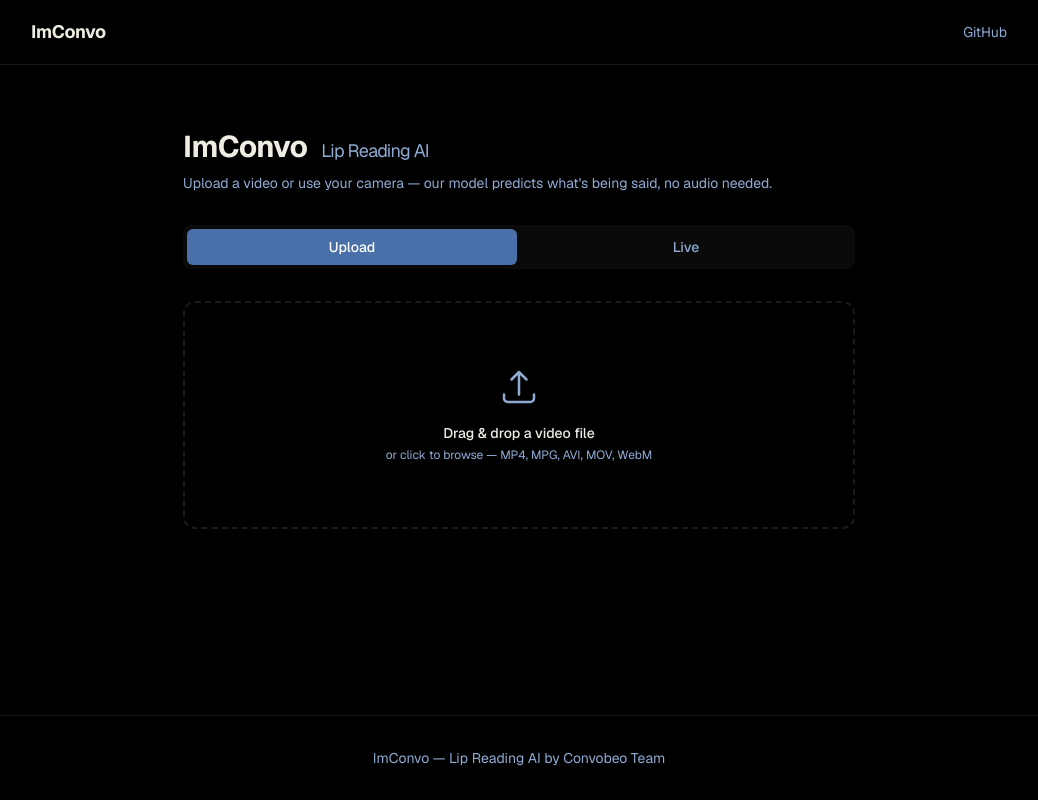
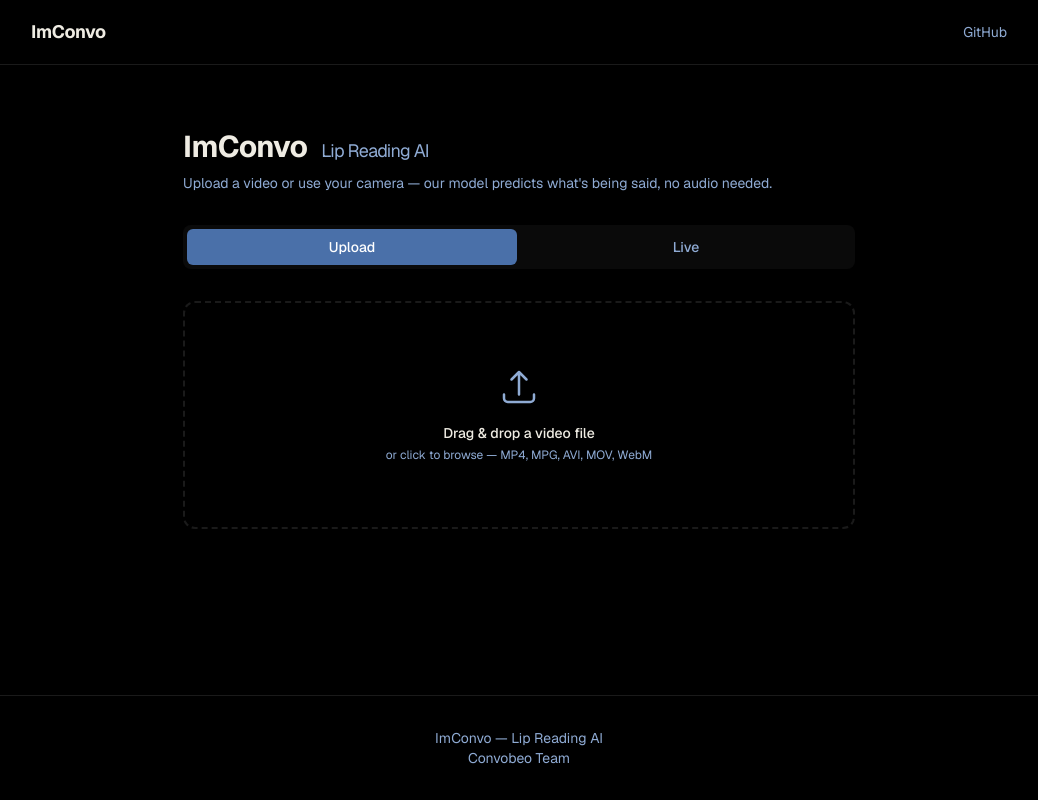
Before and after one commit to somerandomguy-coder/ImConvo, a Next.js app in the folder frontend/: page / in a window 1280 px wide. Shown: the whole page, without its empty margins (121-1159 px from the left). Built offline with nearby package versions, Linux system fonts and the light colour scheme.

Commit message:
feat: CI file
feat: test fe deploy

feat: up ci file

feat: update ci file

feat: update pnpm-workspace

feat: test ci

feat: update ci

feat: update ci

feat: update footer

feat: update ci

feat: update footer

feat: update gitignore

```diff
--- a/frontend/pnpm-workspace.yaml
+++ b/frontend/pnpm-workspace.yaml
@@ -1,3 +1,5 @@
+packages:
+  - "."
 ignoredBuiltDependencies:
   - sharp
   - unrs-resolver
--- a/frontend/src/components/Footer.tsx
+++ b/frontend/src/components/Footer.tsx
@@ -2,7 +2,8 @@
   return (
     <footer className="border-t border-border py-8">
       <div className="mx-auto max-w-5xl px-6 text-center text-sm text-muted">
-        <p>ImConvo — Lip Reading AI by Convobeo Team</p>
+        <p>ImConvo — Lip Reading AI</p>
+        <p>Convobeo Team</p>
       </div>
     </footer>
   );
```
Also changed, not shown: 2 other files (tests, documents, lock files or other folders).
